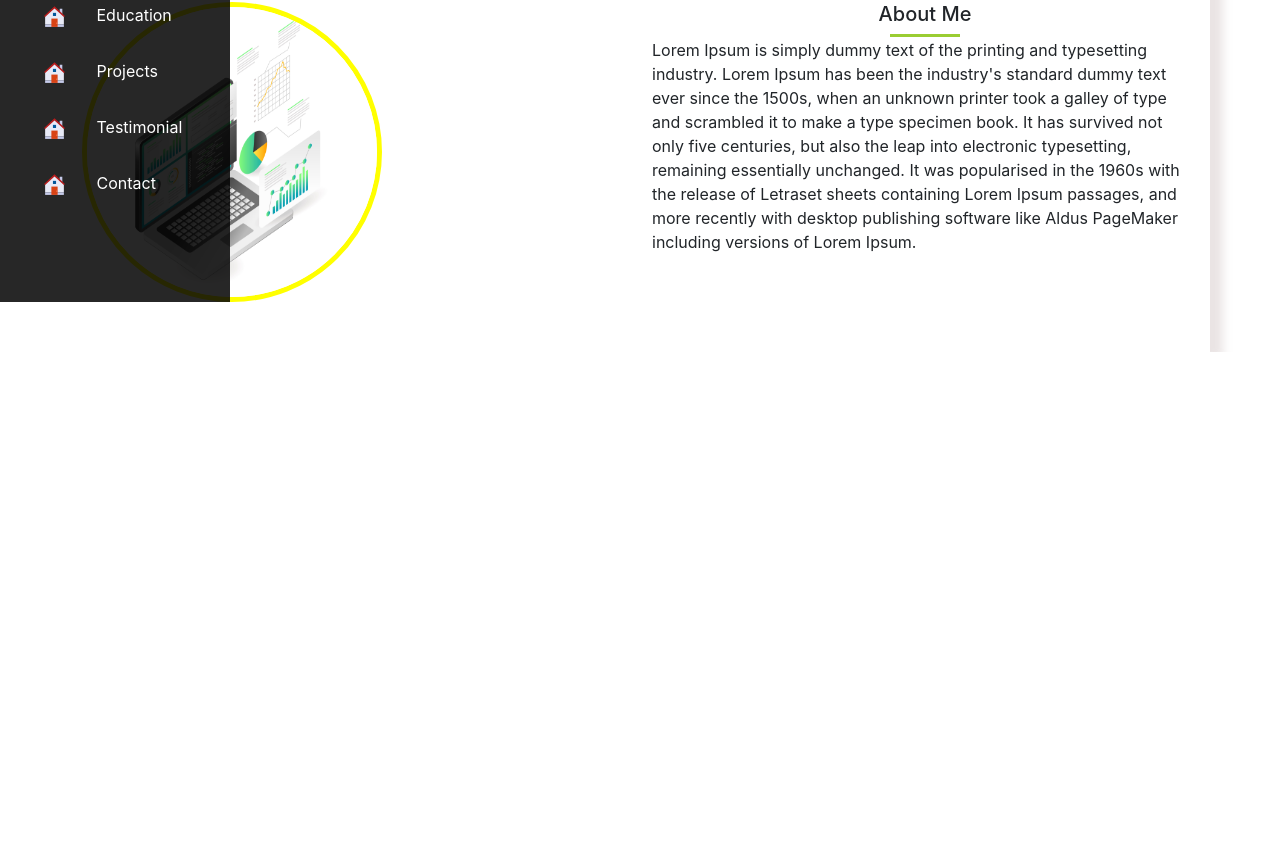
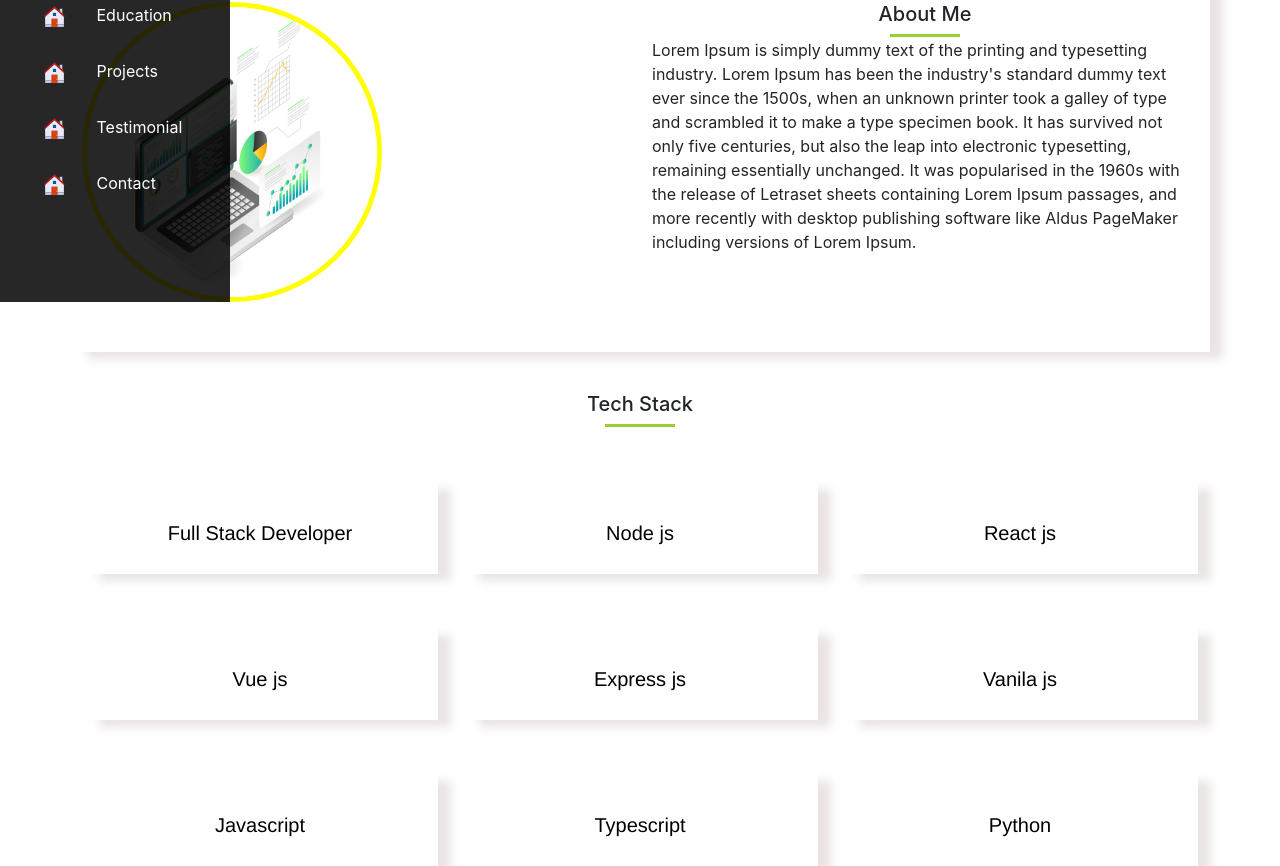
Before and after one commit to supanut-w/portfolio, a React (Create React App) app in the folder client/: page / in a window 1280 px wide. Shown: the part 498-1364 px from the top of the page. Before the commit the page ends 850 px from the top, so only its background shows below. Built offline with nearby package versions, Linux system fonts and the light colour scheme.

Commit message:
add tech stack section

```diff
--- a/client/src/App.js
+++ b/client/src/App.js
@@ -1,12 +1,14 @@
 import React from "react";
 import Sidebar from "./Components/Sidebar/Sidebar";
 import About from "./Components/About/About";
+import TechStack from "./Components/TechStack/TechStack";
 
 const App = () => {
   return (
     <>
       <Sidebar />
       <About />
+      <TechStack />
     </>
   );
 };
--- /dev/null
+++ b/client/src/Components/TechStack/TechStack.css
@@ -0,0 +1,36 @@
+.techstack-section {
+  margin-top: 40px;
+  height: auto;
+}
+
+.section-title h5 {
+  text-align: center;
+}
+
+.text-content {
+  padding: 10px;
+  color: black;
+  margin-top: 50px;
+
+  box-shadow: 15px 9px 9px -2px rgba(230 224, 224, 0.86);
+  -webkit-box-shadow: 15px 9px 9px -2px rgba(230 224, 224, 0.86);
+  -moz-box-shadow: 15px 9px 9px -2px rgba(230 224, 224, 0.86);
+}
+
+.text-content p {
+  text-align: center;
+  padding-top: 30px;
+  font-size: 20px;
+  font-family: 'Franklin Gothic Medium', 'Arial Narrow', Arial, sans-serif;
+}
+
+.text-content:hover {
+  background-color: #FF854C;
+  color: white;
+  cursor: pointer;
+  transition-duration: 1s;
+
+  box-shadow: -6px 11px 5px -4px rgba(0, 0, 0, 0.42);
+  -webkit-box-shadow: -6px 11px 5px -4px rgba(0, 0, 0, 0.42);
+  -moz-box-shadow: -6px 11px 5px -4px rgba(0, 0, 0, 0.42);
+}
--- /dev/null
+++ b/client/src/Components/TechStack/TechStack.js
@@ -0,0 +1,54 @@
+import React from 'react'
+import "./TechStack.css";
+
+const TechStack = () => {
+  const data=[
+    {
+      name: "Full Stack Developer"
+    },
+    {
+      name: "Node js"
+    },
+    {
+      name: "React js"
+    },
+    {
+      name: "Vue js"
+    },
+    {
+      name: "Express js"
+    },
+    {
+      name: "Vanila js"
+    },
+    {
+      name: "Javascript"
+    },
+    {
+      name: "Typescript"
+    },
+    {
+      name: "Python"
+    },
+  ]
+
+  return (
+    <div className='container techstack-section'>
+      <div className='section-title'>
+        <h5>Tech Stack</h5>
+        <span className='line'></span>
+      </div>
+      <div className='row'>
+        {data.map((item,index) => (
+          <div className='col-xl-4 col-lg-4 col-md-6 col-sm-12'>
+          <div className='text-content'>
+            <p>{item.name}</p>
+          </div>
+          </div>
+        ))}
+      </div>
+    </div>
+  )
+}
+
+export default TechStack
```
